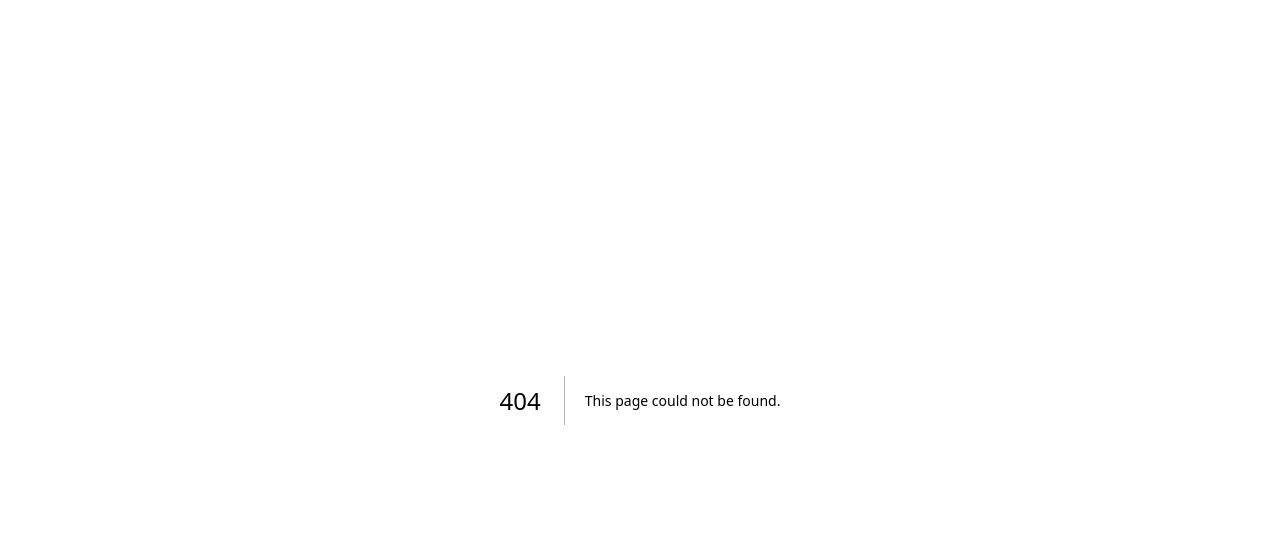
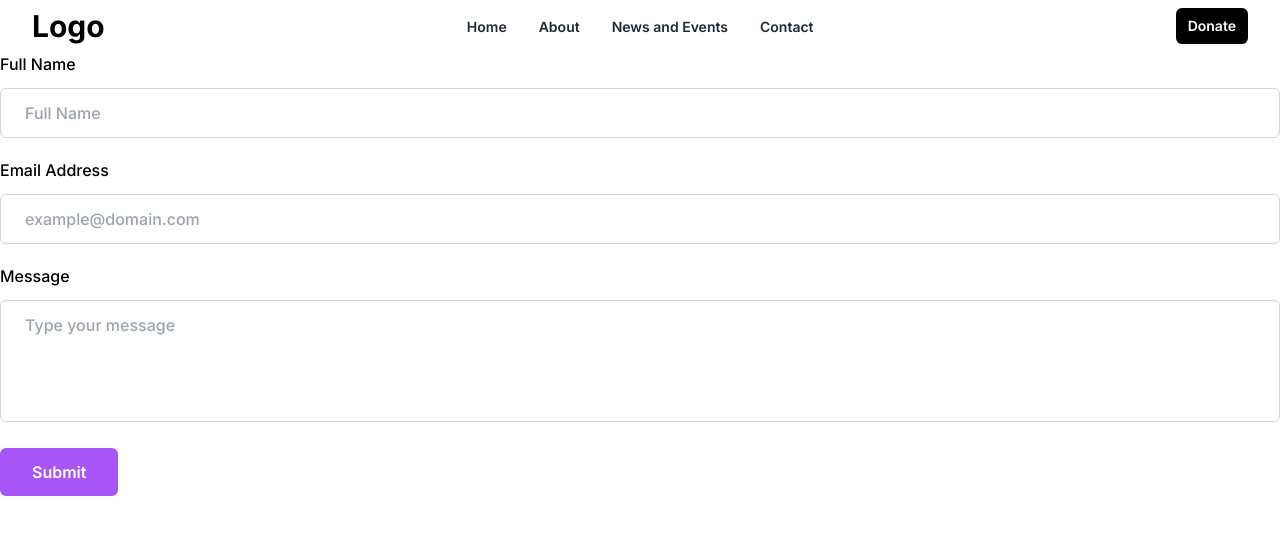
Before and after one commit to Soumya136/Chironabin-ngo, a Next.js app: page /ContactUs in a window 1280 px wide. Before the commit this address had no page. Shown: the top 534 px of the page. Built offline with nearby package versions, Linux system fonts and the light colour scheme.

Commit message:
contact us page basics without style

```diff
--- /dev/null
+++ b/postcss.config.js
@@ -0,0 +1,6 @@
+module.exports = {
+  plugins: {
+    tailwindcss: {},
+    autoprefixer: {},
+  },
+}
--- /dev/null
+++ b/src/app/ContactUs/page.jsx
@@ -0,0 +1,16 @@
+import React from 'react'
+import Contact from '../components/Contact'
+import { Navbar } from '../components/Navbar'
+
+const ContactUs = () => {
+  return (
+    <div>
+
+        <Navbar/>
+        <Contact/>
+
+    </div>
+  )
+}
+
+export default ContactUs
--- /dev/null
+++ b/src/app/Home/page.jsx
@@ -0,0 +1,14 @@
+import React from 'react'
+import { Navbar } from '../components/Navbar'
+
+const Home = () => {
+  return (
+    <div>
+        <Navbar/>
+
+
+    </div>
+  )
+}
+
+export default Home
--- /dev/null
+++ b/src/app/components/Contact.jsx
@@ -0,0 +1,81 @@
+'use client'
+import React, { useState } from 'react';
+//import { sendEmail } from '@/utils/send-email';
+
+const Contact = () => {
+  const [formData, setFormData] = useState({
+    name: '',
+    email: '',
+    message: ''
+  });
+
+  const handleChange = (e) => {
+    const { name, value } = e.target;
+    setFormData({
+      ...formData,
+      [name]: value
+    });
+  };
+
+  const handleSubmit = (e) => {
+    e.preventDefault();
+   // sendEmail(formData);
+  };
+
+  return (
+    <form onSubmit={handleSubmit}>
+      <div className='mb-5'>
+        <label htmlFor='name' className='mb-3 block text-base font-medium text-black'>
+          Full Name
+        </label>
+        <input
+          type='text'
+          id='name'
+          name='name'
+          placeholder='Full Name'
+          className='w-full rounded-md border border-gray-300 bg-white py-3 px-6 text-base font-medium text-gray-700 outline-none focus:border-purple-500 focus:shadow-md'
+          value={formData.name}
+          onChange={handleChange}
+          required
+        />
+      </div>
+      <div className='mb-5'>
+        <label htmlFor='email' className='mb-3 block text-base font-medium text-black'>
+          Email Address
+        </label>
+        <input
+          type='email'
+          id='email'
+          name='email'
+          placeholder='example@domain.com'
+          className='w-full rounded-md border border-gray-300 bg-white py-3 px-6 text-base font-medium text-gray-700 outline-none focus:border-purple-500 focus:shadow-md'
+          value={formData.email}
+          onChange={handleChange}
+          required
+        />
+      </div>
+      <div className='mb-5'>
+        <label htmlFor='message' className='mb-3 block text-base font-medium text-black'>
+          Message
+        </label>
+        <textarea
+          id='message'
+          name='message'
+          rows={4}
+          placeholder='Type your message'
+          className='w-full resize-none rounded-md border border-gray-300 bg-white py-3 px-6 text-base font-medium text-gray-700 outline-none focus:border-purple-500 focus:shadow-md'
+          value={formData.message}
+          onChange={handleChange}
+          required
+        ></textarea>
+      </div>
+      <div>
+        <button className='hover:shadow-form rounded-md bg-purple-500 py-3 px-8 text-base font-semibold text-white outline-none'>
+          Submit
+        </button>
+      </div>
+    </form>
+  );
+};
+
+export default Contact;
--- a/src/app/components/Navbar.jsx
+++ b/src/app/components/Navbar.jsx
@@ -1,3 +1,4 @@
+
 'use client'
 
 import React from 'react'
@@ -6,7 +7,7 @@ import { Menu, X } from 'lucide-react'
 const menuItems = [
   {
     name: 'Home',
-    href: '#',
+    href: '/Home',
   },
   {
     name: 'About',
@@ -18,7 +19,7 @@ const menuItems = [
   },
   {
     name: 'Contact',
-    href: '#',
+    href: '/ContactUs',
   },
 ]
 
--- a/tailwind.config.js
+++ b/tailwind.config.js
@@ -1,18 +1,15 @@
 /** @type {import('tailwindcss').Config} */
 module.exports = {
   content: [
-    "./src/pages/**/*.{js,ts,jsx,tsx,mdx}",
-    "./src/components/**/*.{js,ts,jsx,tsx,mdx}",
-    "./src/app/**/*.{js,ts,jsx,tsx,mdx}",
+    './app/**/*.{js,ts,jsx,tsx,mdx}', // Note the addition of the `app` directory.
+    './pages/**/*.{js,ts,jsx,tsx,mdx}',
+    './components/**/*.{js,ts,jsx,tsx,mdx}',
+
+    // Or if using `src` directory:
+    './src/**/*.{js,ts,jsx,tsx,mdx}',
   ],
   theme: {
-    extend: {
-      backgroundImage: {
-        "gradient-radial": "radial-gradient(var(--tw-gradient-stops))",
-        "gradient-conic":
-          "conic-gradient(from 180deg at 50% 50%, var(--tw-gradient-stops))",
-      },
-    },
+    extend: {},
   },
   plugins: [],
-};
+}
```
Also changed, not shown: package.json (+5 -3 lines), 1 other file (tests, documents, lock files or other folders).
